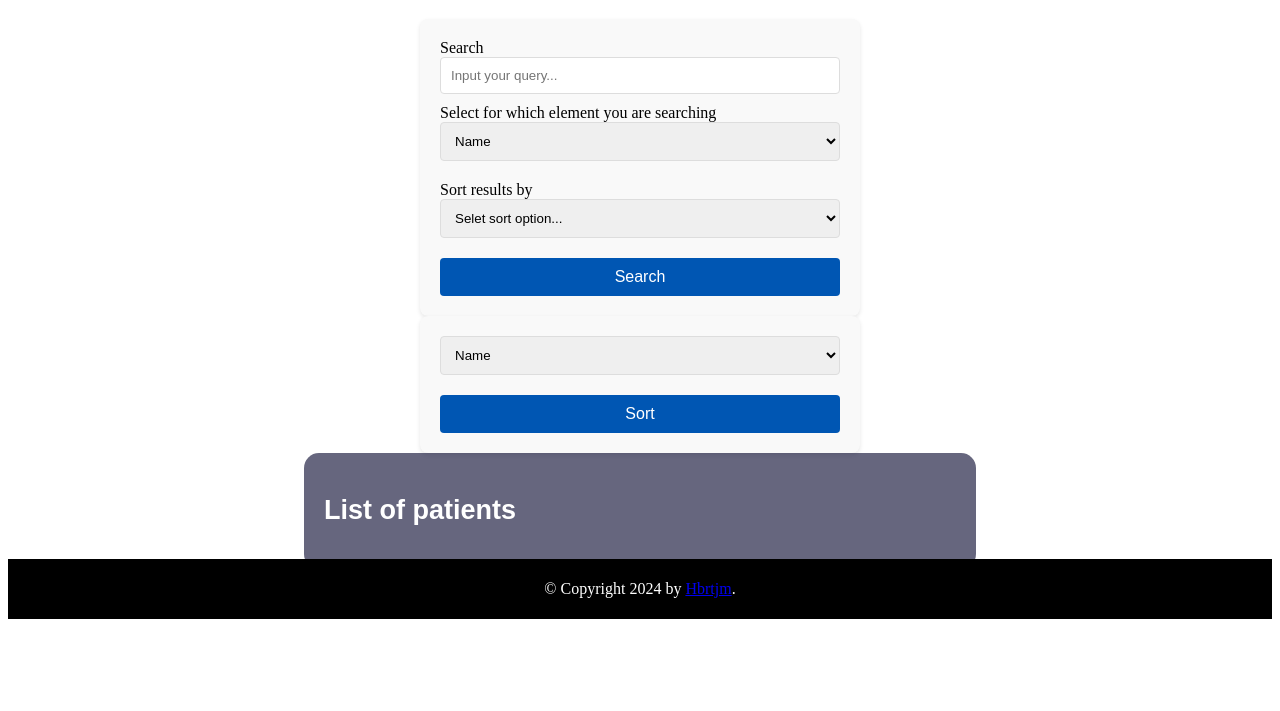
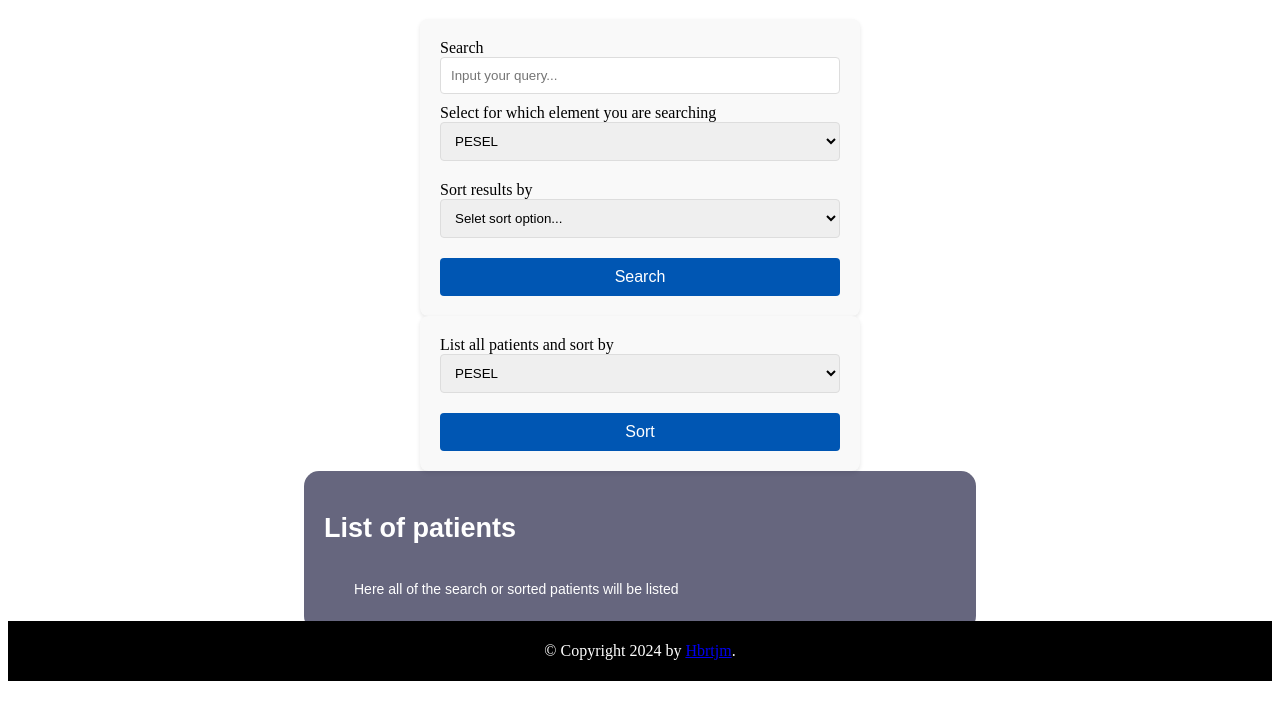
Before and after one commit to Hbrtjm/Easy_Clinic, a Flask app: page /list-patients in a window 1280 px wide. Shown: the part 89-800 px from the top of the page. Run offline with Flask 3, Linux system fonts and the light colour scheme.

Commit message:
Cosmetic changes

```diff
--- a/app/app.py
+++ b/app/app.py
@@ -66,7 +66,7 @@ def list_patients():
         names=[]
         patients=[]
         message = "Here all of the search or sorted patients will be listed"
-        return render_template("list_patients.html",atients=patients,names=names)
+        return render_template("list_patients.html",atients=patients,names=names,message=message)
 
 
 @app.route("/list-patients-search", methods=["POST"])
@@ -112,6 +112,8 @@ def list_patients_sort():
         patients = [ { "PESEL":patient.PESEL, "name":patient.name, "surname":patient.surname, "street":patient.street, "city":patient.city, "zip_code":patient.zip_code } for patient in patients_list ]
         names=["PESEL", "name", "surname", "street", "city", "zip_code"]
         patients = sorted(patients,key=lambda patient: patient[option])
+        if len(patients) != 0:
+            message = f"List of patients sorted by {option}"
         return render_template("list_patients.html",patients=patients,names=names,message=message)
     else:
         abort(405,description="Method not allowed")
--- a/app/templates/list_patients.html
+++ b/app/templates/list_patients.html
@@ -16,6 +16,7 @@
             <input type="text" id="search" name="search" placeholder="Input your query...">
             <label for="option">Select for which element you are searching</label>
             <select name="option" id="option">
+                <option value="PESEL">PESEL</option>
                 <option value="name">Name</option>
                 <option value="surname">Surname</option>
                 <option value="street">Street</option>
@@ -25,6 +26,7 @@
             <label for="option">Sort results by</label>
             <select name="sort-by" id="sort-by">
                 <option value="none">Selet sort option...</option>
+                <option value="PESEL">PESEL</option>
                 <option value="name">Name</option>
                 <option value="surname">Surname</option>
                 <option value="street">Street</option>
@@ -36,7 +38,9 @@
     </form>
     <form action="/list-patients-sort" method="POST">
         <div class="sort-box">
+            <label for="option">List all patients and sort by</label>
             <select name="option" id="option">
+                <option value="PESEL">PESEL</option>
                 <option value="name">Name</option>
                 <option value="surname">Surname</option>
                 <option value="street">Street</option>
```
Also changed, not shown: app/Patients.db.
